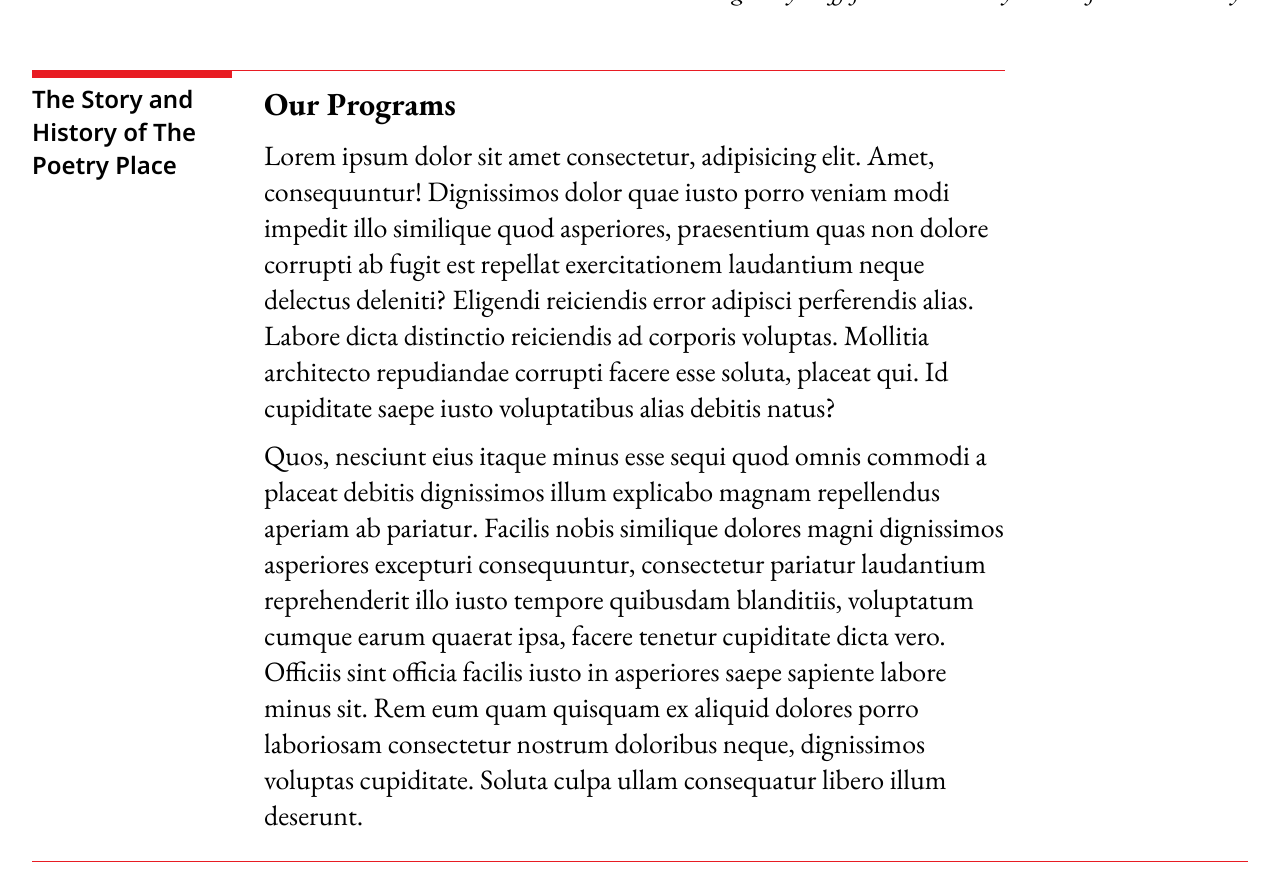
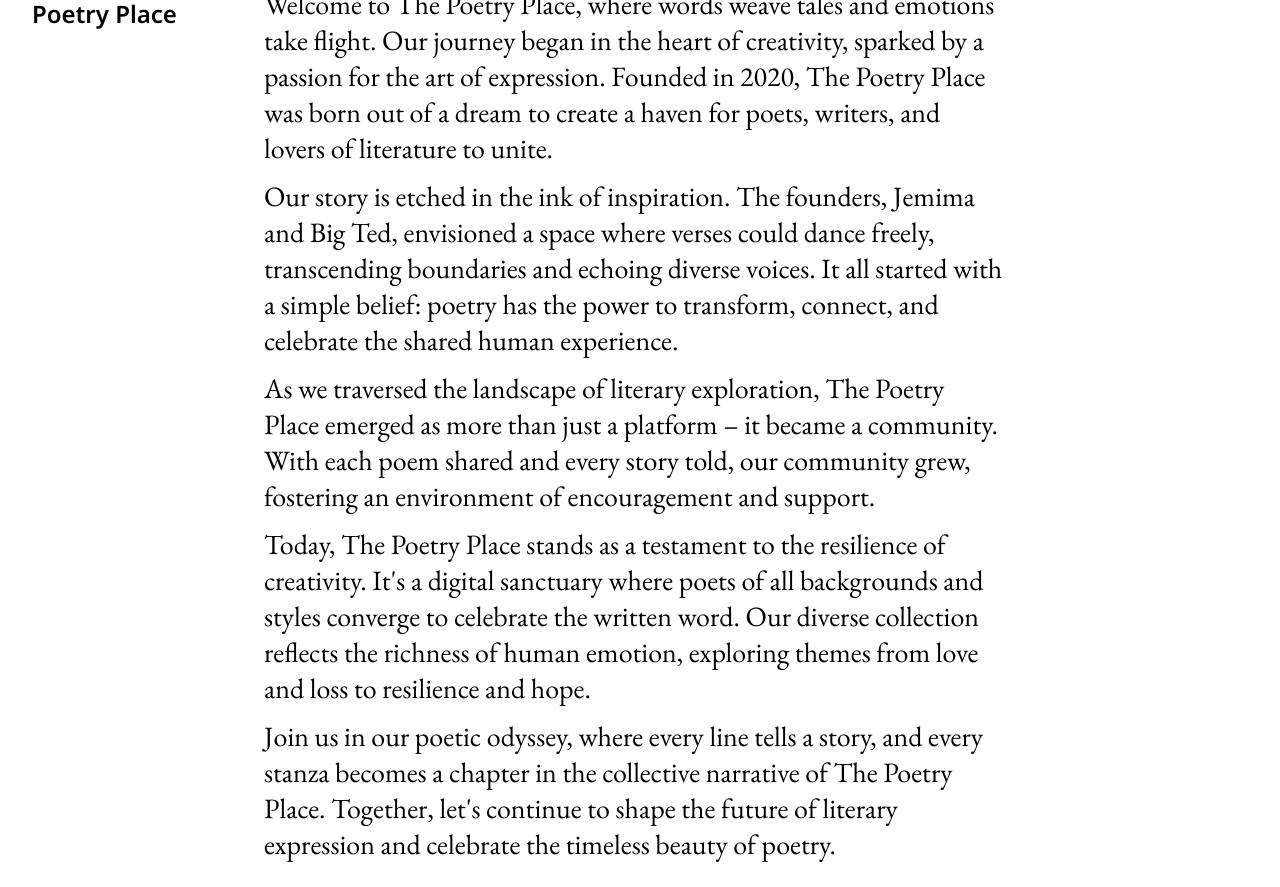
Before and after one commit to 1jds/ga-final-project, a React (Create React App) app: page /poems in a window 1280 px wide. Shown: the part 1040-1927 px from the top of the page. Built offline with nearby package versions, Linux system fonts and the light colour scheme; a web font is replaced by a local one.

Commit message:
adding more responsiveness

```diff
--- a/src/About.js
+++ b/src/About.js
@@ -3,6 +3,7 @@ import teamMeetingImg from "./assets/vintage_business_meeting.jpg";
 export default function About() {
   return (
     <div className="about-page--container">
+      <div className="about-page--hero-container">
         <h2 className="outlet-page--main-h2-heading">About Us</h2>
         <img
           className="about-page--hero-img"
@@ -12,6 +13,7 @@ export default function About() {
         <p className="about-page--image-caption-text">
           Some imaginary staff from The Poetry Place's fictional history.
         </p>
+      </div>
       <div className="about-page--history-info-container">
         <div>
           <p>The Story and History of The Poetry Place</p>
@@ -19,27 +21,37 @@ export default function About() {
         <div>
           <h3>Our Programs</h3>
           <p>
-            Lorem ipsum dolor sit amet consectetur, adipisicing elit. Amet,
-            consequuntur! Dignissimos dolor quae iusto porro veniam modi impedit
-            illo similique quod asperiores, praesentium quas non dolore corrupti
-            ab fugit est repellat exercitationem laudantium neque delectus
-            deleniti? Eligendi reiciendis error adipisci perferendis alias.
-            Labore dicta distinctio reiciendis ad corporis voluptas. Mollitia
-            architecto repudiandae corrupti facere esse soluta, placeat qui. Id
-            cupiditate saepe iusto voluptatibus alias debitis natus?
+            Welcome to The Poetry Place, where words weave tales and emotions
+            take flight. Our journey began in the heart of creativity, sparked
+            by a passion for the art of expression. Founded in 2020, The Poetry
+            Place was born out of a dream to create a haven for poets, writers,
+            and lovers of literature to unite.
           </p>
           <p>
-            Quos, nesciunt eius itaque minus esse sequi quod omnis commodi a
-            placeat debitis dignissimos illum explicabo magnam repellendus
-            aperiam ab pariatur. Facilis nobis similique dolores magni
-            dignissimos asperiores excepturi consequuntur, consectetur pariatur
-            laudantium reprehenderit illo iusto tempore quibusdam blanditiis,
-            voluptatum cumque earum quaerat ipsa, facere tenetur cupiditate
-            dicta vero. Officiis sint officia facilis iusto in asperiores saepe
-            sapiente labore minus sit. Rem eum quam quisquam ex aliquid dolores
-            porro laboriosam consectetur nostrum doloribus neque, dignissimos
-            voluptas cupiditate. Soluta culpa ullam consequatur libero illum
-            deserunt.
+            Our story is etched in the ink of inspiration. The founders, Jemima
+            and Big Ted, envisioned a space where verses could dance freely,
+            transcending boundaries and echoing diverse voices. It all started
+            with a simple belief: poetry has the power to transform, connect,
+            and celebrate the shared human experience.
+          </p>
+          <p>
+            As we traversed the landscape of literary exploration, The Poetry
+            Place emerged as more than just a platform – it became a community.
+            With each poem shared and every story told, our community grew,
+            fostering an environment of encouragement and support.
+          </p>
+          <p>
+            Today, The Poetry Place stands as a testament to the resilience of
+            creativity. It's a digital sanctuary where poets of all backgrounds
+            and styles converge to celebrate the written word. Our diverse
+            collection reflects the richness of human emotion, exploring themes
+            from love and loss to resilience and hope.
+          </p>
+          <p>
+            Join us in our poetic odyssey, where every line tells a story, and
+            every stanza becomes a chapter in the collective narrative of The
+            Poetry Place. Together, let's continue to shape the future of
+            literary expression and celebrate the timeless beauty of poetry.
           </p>
         </div>
       </div>
--- a/src/index.css
+++ b/src/index.css
@@ -576,7 +576,8 @@ body {
 
 /* FOOTER START */
 .footer--container {
-  margin: 0 auto;
+  margin-inline: auto;
+  margin-top: 6rem;
   max-width: 90%;
   border-top: 1px solid var(--primary-red);
   padding: 2rem;
@@ -621,6 +622,7 @@ body {
 
 .footer--social-media-links {
   display: flex;
+  flex-wrap: wrap;
   gap: 2rem;
 }
 
@@ -683,6 +685,11 @@ body {
 /* ABOUT PAGE START */
 .about-page--container {
   padding: var(--poems-component-outlet-padding);
+}
+
+.about-page--hero-container {
+  max-width: 80%;
+  margin-inline: auto;
 }
 
 .about-page--hero-img {
```
Lines whose indentation alone changed are shown as unchanged.
